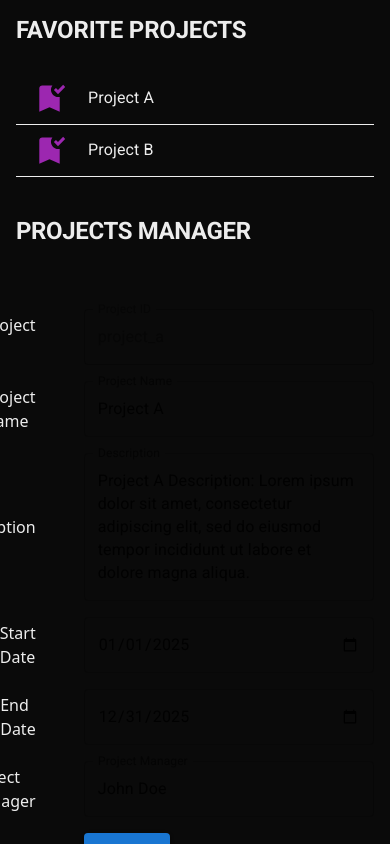
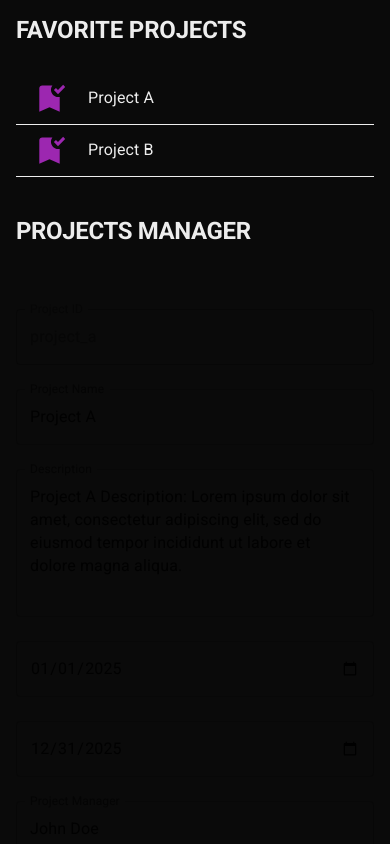
Before and after one commit to Mario-Boss/projects-list, a Next.js app: page /projects/project_a/edit in a window 390 px wide. Shown: the top 844 px of the page. Built offline with nearby package versions, Linux system fonts and the light colour scheme.

Commit message:
one bigger commit with all style changes required to make the app responsive and more readable and organised made for Material UI by using props and styled components to demonstrate another part of requirements

```diff
--- a/src/components/ProjectButton.js
+++ b/src/components/ProjectButton.js
@@ -6,7 +6,7 @@ import Grid from "@mui/material/Grid2";
 
 export default function ProjectsTableHead() {
   return (
-    <Grid align="right" sx={{ mb: 4 }}>
+    <Grid align="right" sx={{ my: 4 }}>
       <Link href="/projects/new">
         <Button variant="contained">Create Project</Button>
       </Link>
--- a/src/components/ProjectsTable.js
+++ b/src/components/ProjectsTable.js
@@ -7,12 +7,14 @@ import ProjectButton from "@/components/ProjectButton";
 
 export default function ProjectsTable() {
   return (
-    <TableContainer>
+    <>
       <ProjectButton />
-      <Table aria-label="All projects">
-        <ProjectsTableHead />
-        <ProjectsTableBody />
-      </Table>
-    </TableContainer>
+      <TableContainer sx={{ mb: 8 }}>
+        <Table aria-label="All projects">
+          <ProjectsTableHead />
+          <ProjectsTableBody />
+        </Table>
+      </TableContainer>
+    </>
   );
 }
--- a/src/components/form/Form.js
+++ b/src/components/form/Form.js
@@ -36,15 +36,15 @@ export default function Form({ formType, projectData = null }) {
   };
 
   return (
-    <Grid container rowSpacing={2} columnSpacing={6}>
+    <Grid container rowSpacing={3} columnSpacing={6} sx={{mb: 8}}>
       <FormRow id="id" name="Project ID" setFormData={setFormData} formData={formData} disabled={formType === "update"} />
       <FormRow id="name" name="Project Name" setFormData={setFormData} formData={formData} />
       <FormRow id="desc" name="Description" rows={5} setFormData={setFormData} formData={formData} />
       <FormRow id="start" name="Start Date" type="date" setFormData={setFormData} formData={formData} />
       <FormRow id="end" name="End Date" type="date" setFormData={setFormData} formData={formData} />
       <FormRow id="manager" name="Project Manager" setFormData={setFormData} formData={formData} />
-      <Grid size={2}></Grid>
-      <Grid size={10}>
+      <Grid size={{ xs: 12, lg: 3, xl: 2 }}></Grid>
+      <Grid size={{ xs: 12, lg: 9, xl: 10 }}>
         <Button variant="contained" onClick={() => onHandleSubmit(formType)}>
           {formType}
         </Button>
--- a/src/components/form/FormRow.js
+++ b/src/components/form/FormRow.js
@@ -5,13 +5,27 @@ import { styled } from "@mui/material/styles";
 import { TextField } from "@mui/material";
 import Grid from "@mui/material/Grid2";
 
-const StyledHeadingGrid = styled(Grid)(() => ({
+const StyledHeadingGrid = styled(Grid)(({ theme }) => ({
   alignItems: "center",
   display: "flex",
-  justifyContent: "flex-end"
+  flexWrap: "nowrap",
+  justifyContent: "flex-end",
+  [theme.breakpoints.down("lg")]: {
+    display: "none"
+  }
 }));
 
-export default function FormRow({ id, name, type = "text", rows = null, setFormData, formData, leftColumn = 2, rightColumn = 10, disabled }) {
+export default function FormRow({
+  id,
+  name,
+  type = "text",
+  rows = null,
+  setFormData,
+  formData,
+  leftColumn = { xs: 12, lg: 3, xl: 2 },
+  rightColumn = { xs: 12, lg: 9, xl: 10 },
+  disabled
+}) {
   const inputRef = useRef();
 
   const onHandleChange = e => {
@@ -22,7 +36,7 @@ export default function FormRow({ id, name, type = "text", rows = null, setFormD
 
   return (
     <>
-      <StyledHeadingGrid size={leftColumn}>{name}</StyledHeadingGrid>
+      <StyledHeadingGrid size={leftColumn}><strong>{name}</strong>:</StyledHeadingGrid>
       <Grid size={rightColumn}>
         <TextField
           inputRef={type === "date" ? inputRef : null}
--- a/src/components/project/ProjectView.js
+++ b/src/components/project/ProjectView.js
@@ -1,28 +1,52 @@
 "use client";
 
+import { styled } from "@mui/material/styles";
 import Link from "next/link";
 import { Button } from "@mui/material";
 import Grid from "@mui/material/Grid2";
 import ProjectViewRow from "@/components/project/ProjectViewRow";
 
+const StyledLeftGrid = styled(Grid)(({ theme }) => ({
+  display: "flex",
+  justifyContent: "flex-end",
+  [theme.breakpoints.down("lg")]: {
+    justifyContent: "flex-start"
+  }
+}));
+
+const StyledRightGrid = styled(Grid)(({ theme }) => ({
+  display: "flex",
+  justifyContent: "flex-start",
+  [theme.breakpoints.down("lg")]: {
+    justifyContent: "flex-end"
+  }
+}));
+
 export default function ProjectView({ projectData }) {
   return (
-    <Grid container rowSpacing={2} columnSpacing={6}>
-      <ProjectViewRow data={projectData?.id} showFavoriteButton={true} favoriteStatus={projectData?.favorite} name="Project ID" />
+    <Grid container spacing={0} sx={{ mb: 8 }}>
+      <Grid size={{ xs: 10, lg: 8, xl: 9 }}>
+        <Grid container rowSpacing={6} columnSpacing={6}>
+          <ProjectViewRow data={projectData?.id} name="Project ID" />
           <ProjectViewRow data={projectData?.name} name="Project Name" />
           <ProjectViewRow data={projectData?.desc} name="Description" />
           <ProjectViewRow data={projectData?.start} name="Start Date" />
           <ProjectViewRow data={projectData?.end} name="End Date" />
           <ProjectViewRow data={projectData?.manager} name="Project Manager" />
-      <Grid size={2} align="right">
+          <StyledLeftGrid size={{ xs: 6, lg: 4, xl: 3 }}>
             <Link href="/projects">
-          <Button variant="contained">Back</Button>
+              <Button variant="outlined">Back</Button>
             </Link>
-      </Grid>
-      <Grid size={10}>
+          </StyledLeftGrid>
+          <StyledRightGrid size={{ xs: 6, lg: 8, xl: 9 }}>
             <Link href={`/projects/${projectData?.id}/edit`}>
               <Button variant="contained">Edit</Button>
             </Link>
+          </StyledRightGrid>
+        </Grid>
+      </Grid>
+      <Grid size={{ xs: 2, lg: 4, xl: 3 }}>
+        <ProjectViewRow data={projectData?.favorite} showFavoriteButton={true} favoriteStatus={projectData?.favorite} />
       </Grid>
     </Grid>
   );
--- a/src/components/project/ProjectViewRow.js
+++ b/src/components/project/ProjectViewRow.js
@@ -5,25 +5,24 @@ import { Skeleton, Typography } from "@mui/material";
 import Grid from "@mui/material/Grid2";
 import FavoriteButton from "@/components/FavoriteButton";
 
-const StyledHeadingGrid = styled(Grid)(() => ({
+const StyledHeadingGrid = styled(Grid)(({theme}) => ({
   alignItems: "flex-start",
   display: "flex",
   justifyContent: "flex-end",
-  marginBottom: "38px",
-  p: {
-    width: "50%"
+  [theme.breakpoints.down("lg")]: {
+    justifyContent: "flex-start"
   }
 }));
 
-export default function FormRow({ data, name, showFavoriteButton = false, favoriteStatus, leftColumn = 2, rightColumn = 10 }) {
+export default function FormRow({ data, name = "", showFavoriteButton = false, favoriteStatus, leftColumn = { xs: 12, lg: 4, xl: 3 }, rightColumn = { xs: 12, lg: 8, xl: 9 } }) {
   return (
     <>
-      <StyledHeadingGrid size={leftColumn}>{name}</StyledHeadingGrid>
-      <StyledHeadingGrid size={showFavoriteButton ? 5 : rightColumn} sx={{ justifyContent: "flex-start" }}>
-        <Typography>{data || <Skeleton height={24} animation="wave" />}</Typography>
-      </StyledHeadingGrid>
+      {!showFavoriteButton && (<StyledHeadingGrid size={leftColumn}><strong>{name}</strong>:</StyledHeadingGrid>)}
+      {!showFavoriteButton && (<StyledHeadingGrid size={rightColumn} sx={{ justifyContent: "flex-start" }}>
+        <Typography>{data || <Skeleton height={24} width={200} animation="wave" />}</Typography>
+      </StyledHeadingGrid>)}
       {showFavoriteButton && (
-        <StyledHeadingGrid size={5} sx={{ justifyContent: "flex-start" }}>
+        <StyledHeadingGrid size={{ xs: 12 }} sx={{ justifyContent: "flex-start" }}>
           {favoriteStatus ? <FavoriteButton favoriteStatus={favoriteStatus} projectId={data} /> : <Skeleton variant="circular" width={60} height={60} />}
         </StyledHeadingGrid>
       )}
```
Lines whose indentation alone changed are shown as unchanged.
